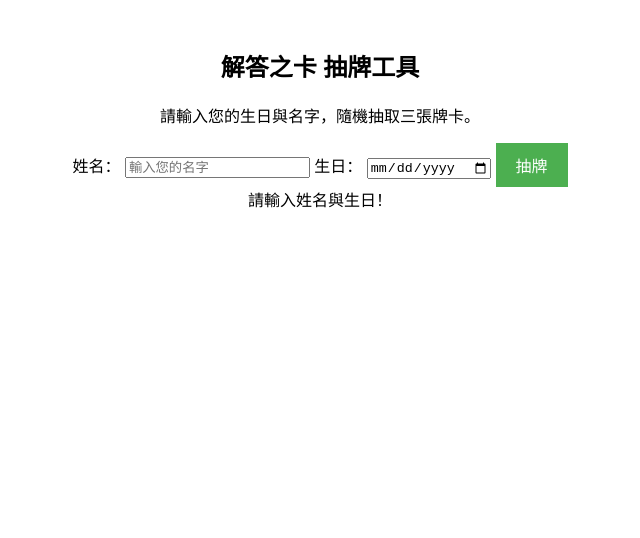
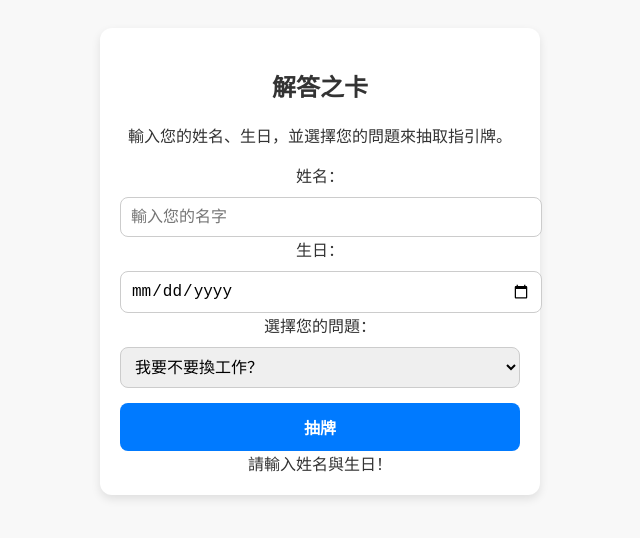
Before and after one commit to nigelliu1221/card-draw-tool, a plain HTML site: page index.html in a window 1280 px wide. Both pictures are taken after a click on the button "抽牌". Shown: the whole page, without its empty margins (320-960 px from the left). Drawn offline with Linux system fonts and the light colour scheme.

Commit message:
index.html

```diff
--- a/index.html
+++ b/index.html
@@ -5,18 +5,36 @@
     <meta name="viewport" content="width=device-width, initial-scale=1.0">
     <title>解答之卡 抽牌工具</title>
     <style>
-        body { font-family: Arial, sans-serif; text-align: center; padding: 20px; }
-        .container { max-width: 500px; margin: auto; }
-        .card { border: 1px solid #ddd; padding: 10px; margin: 10px; border-radius: 5px; }
-        .btn { padding: 10px 20px; font-size: 16px; cursor: pointer; background-color: #4CAF50; color: white; border: none; }
+        body { font-family: -apple-system, BlinkMacSystemFont, "Helvetica Neue", sans-serif; text-align: center; background-color: #f8f8f8; color: #333; padding: 20px; }
+        .container { max-width: 400px; margin: auto; background: white; padding: 20px; border-radius: 12px; box-shadow: 0 4px 10px rgba(0, 0, 0, 0.1); }
+        h2 { font-weight: 600; }
+        .card { border: 1px solid #ddd; padding: 15px; margin: 10px; border-radius: 10px; background: #fafafa; }
+        .btn { display: block; width: 100%; padding: 12px; font-size: 16px; font-weight: 600; cursor: pointer; background-color: #007aff; color: white; border: none; border-radius: 8px; margin-top: 15px; }
+        .btn:hover { background-color: #005ecb; }
+        select, input { width: 100%; padding: 10px; font-size: 16px; border: 1px solid #ccc; border-radius: 8px; margin-top: 10px; }
     </style>
 </head>
 <body>
     <div class="container">
-        <h2>解答之卡 抽牌工具</h2>
-        <p>請輸入您的生日與名字，隨機抽取三張牌卡。</p>
-        <label>姓名：</label> <input type="text" id="name" placeholder="輸入您的名字">
-        <label>生日：</label> <input type="date" id="birthdate">
+        <h2>解答之卡</h2>
+        <p>輸入您的姓名、生日，並選擇您的問題來抽取指引牌。</p>
+        <label>姓名：</label>
+        <input type="text" id="name" placeholder="輸入您的名字">
+        <label>生日：</label>
+        <input type="date" id="birthdate">
+        <label>選擇您的問題：</label>
+        <select id="question">
+            <option value="1">我要不要換工作？</option>
+            <option value="2">這段關係還值得繼續嗎？</option>
+            <option value="3">如何改善我的財務狀況？</option>
+            <option value="4">我該如何提升人際關係？</option>
+            <option value="5">如何找到適合我的人生方向？</option>
+            <option value="6">如何提升自信心？</option>
+            <option value="7">如何面對未來的不確定性？</option>
+            <option value="8">如何找到真正熱愛的事情？</option>
+            <option value="9">如何平衡工作與生活？</option>
+            <option value="10">如何克服內心的恐懼？</option>
+        </select>
         <button class="btn" onclick="drawCards()">抽牌</button>
         <div id="result"></div>
     </div>
@@ -28,12 +46,27 @@
             { id: 3, title: "人際連結", text: "與周圍的人建立更深層的關係。" },
             { id: 4, title: "未來可能", text: "未來的路未必清晰，但行動才是關鍵。" },
             { id: 5, title: "選擇與行動", text: "每個選擇都帶來不同的機會，勇敢決定。" },
-            { id: 6, title: "直覺指引", text: "你的直覺比你想像得更準確。" }
+            { id: 6, title: "直覺指引", text: "你的直覺比你想像得更準確。" },
+            { id: 7, title: "改變習慣", text: "微小的改變，能帶來巨大的影響。" },
+            { id: 8, title: "釋放壓力", text: "學會放手，才能迎接新的可能性。" },
+            { id: 9, title: "專注當下", text: "不要讓過去或未來奪走你當下的快樂。" },
+            { id: 10, title: "接受未知", text: "未知並不可怕，學會擁抱變化。" },
+            { id: 11, title: "勇敢表達", text: "你的聲音值得被聽見，勇敢說出你的想法。" },
+            { id: 12, title: "迎接挑戰", text: "挑戰是成長的開始，不要害怕困難。" },
+            { id: 13, title: "信任過程", text: "即使現在不明朗，一切都在逐漸發展。" },
+            { id: 14, title: "內在智慧", text: "你比自己想像的更有智慧，相信你的選擇。" },
+            { id: 15, title: "築夢踏實", text: "願景需要行動去實現，一步步來。" },
+            { id: 16, title: "情感平衡", text: "感受你的情緒，學會與它們共處。" },
+            { id: 17, title: "誠實對待自己", text: "誠實是改變的第一步，勇敢面對真相。" },
+            { id: 18, title: "開放心態", text: "當你放下成見，更多可能性會展現。" },
+            { id: 19, title: "信任時間", text: "一切發生皆有時機，相信生命的節奏。" },
+            { id: 20, title: "改變視角", text: "換個角度看問題，你會發現不同的可能性。" }
         ];
 
         function drawCards() {
             let name = document.getElementById("name").value;
             let birthdate = document.getElementById("birthdate").value;
+            let question = document.getElementById("question").value;
             let resultDiv = document.getElementById("result");
 
             if (!name || !birthdate) {
@@ -50,7 +83,7 @@
             }
 
             resultDiv.innerHTML = `
-                <h3>您的抽牌結果：</h3>
+                <h3>您的問題：${document.querySelector('#question option:checked').textContent}</h3>
                 <div class="card"><strong>過去：</strong> ${selectedCards[0].title} - ${selectedCards[0].text}</div>
                 <div class="card"><strong>現在：</strong> ${selectedCards[1].title} - ${selectedCards[1].text}</div>
                 <div class="card"><strong>未來：</strong> ${selectedCards[2].title} - ${selectedCards[2].text}</div>
```
